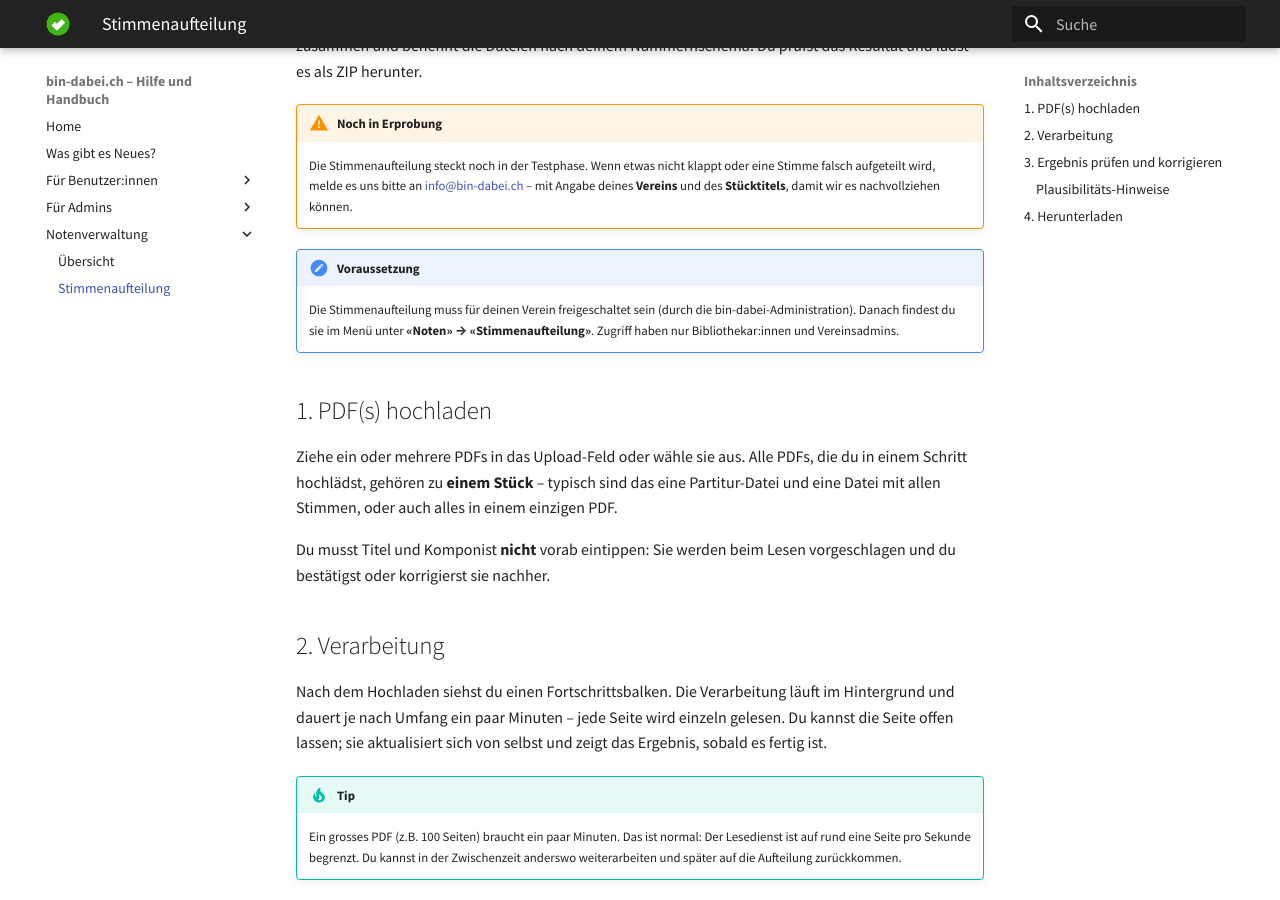
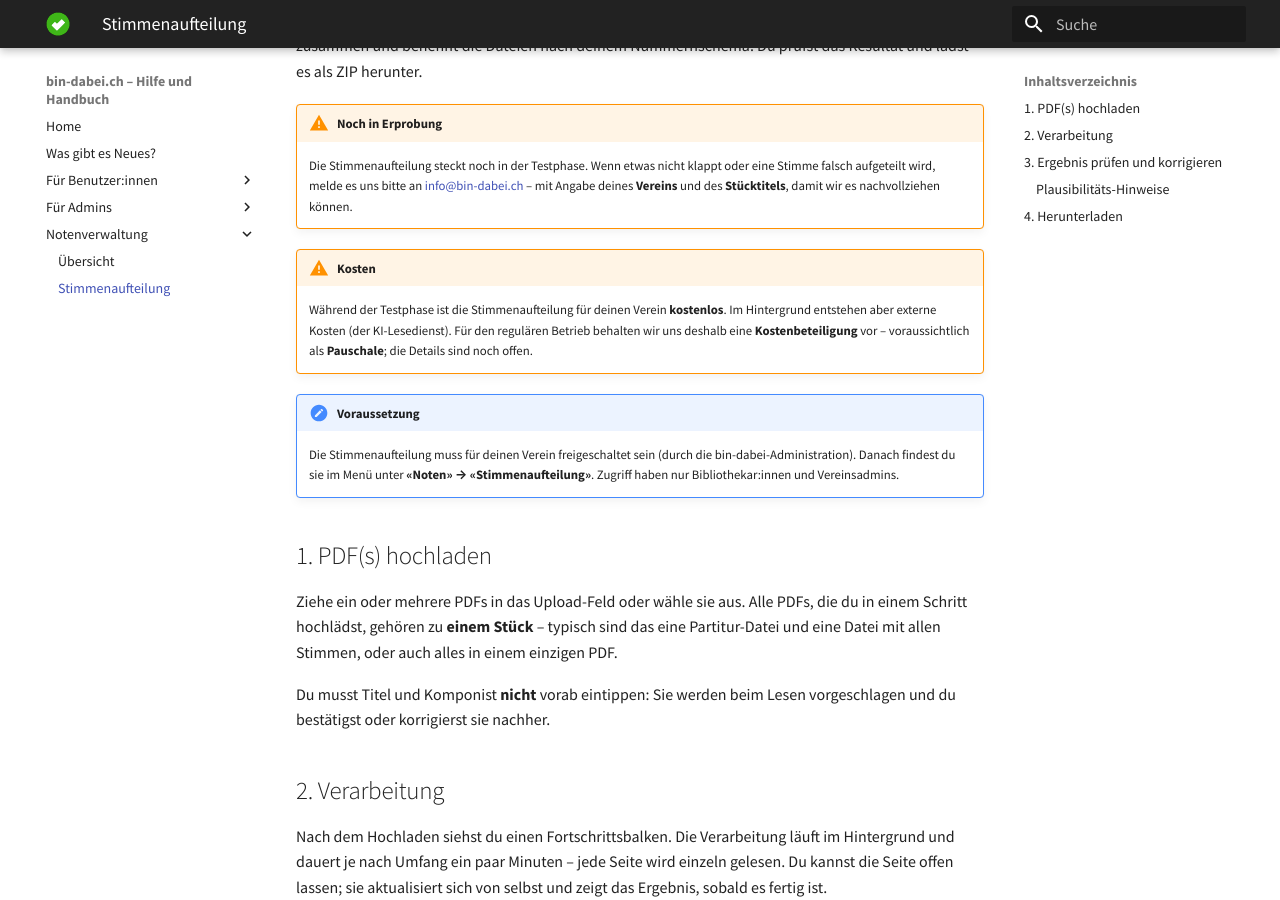
Before and after one commit to ritterg/bin-dabei-dokumentation, an MkDocs documentation site: the page built from docs/noten/stimmenaufteilung.md, in a window 1280 px wide and 900 px high, scrolled down 332 px. Built offline with MkDocs 1.6.1 and Material for MkDocs 9.7.7, drawn with Linux system fonts in a browser that asks for light colours; some web fonts are replaced.

Commit message:
docs(stimmenaufteilung): add cost notice (free in test phase, flat fee planned)
Co-Authored-By: Claude Opus 4.8 (1M context) <noreply@anthropic.com>

```diff
--- a/docs/noten/stimmenaufteilung.md
+++ b/docs/noten/stimmenaufteilung.md
@@ -6,6 +6,9 @@ Du hast ein Sammel-PDF – eine Partitur mit allen Einzelstimmen, oder einen Sta
 
 !!! warning "Noch in Erprobung"
     Die Stimmenaufteilung steckt noch in der Testphase. Wenn etwas nicht klappt oder eine Stimme falsch aufgeteilt wird, melde es uns bitte an [info@bin-dabei.ch](mailto:info@bin-dabei.ch) – mit Angabe deines **Vereins** und des **Stücktitels**, damit wir es nachvollziehen können.
+
+!!! warning "Kosten"
+    Während der Testphase ist die Stimmenaufteilung für deinen Verein **kostenlos**. Im Hintergrund entstehen aber externe Kosten (der KI-Lesedienst). Für den regulären Betrieb behalten wir uns deshalb eine **Kostenbeteiligung** vor – voraussichtlich als **Pauschale**; die Details sind noch offen.
 
 !!! note "Voraussetzung"
     Die Stimmenaufteilung muss für deinen Verein freigeschaltet sein (durch die bin-dabei-Administration). Danach findest du sie im Menü unter **«Noten» → «Stimmenaufteilung»**. Zugriff haben nur Bibliothekar:innen und Vereinsadmins.
```
